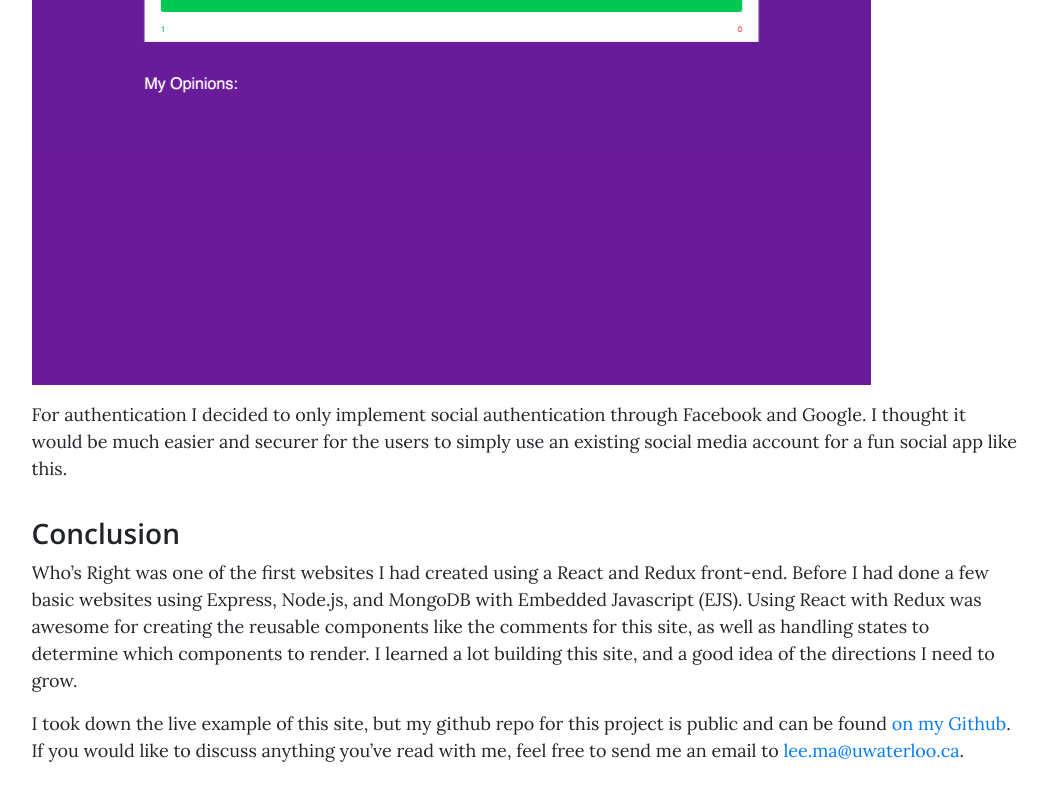
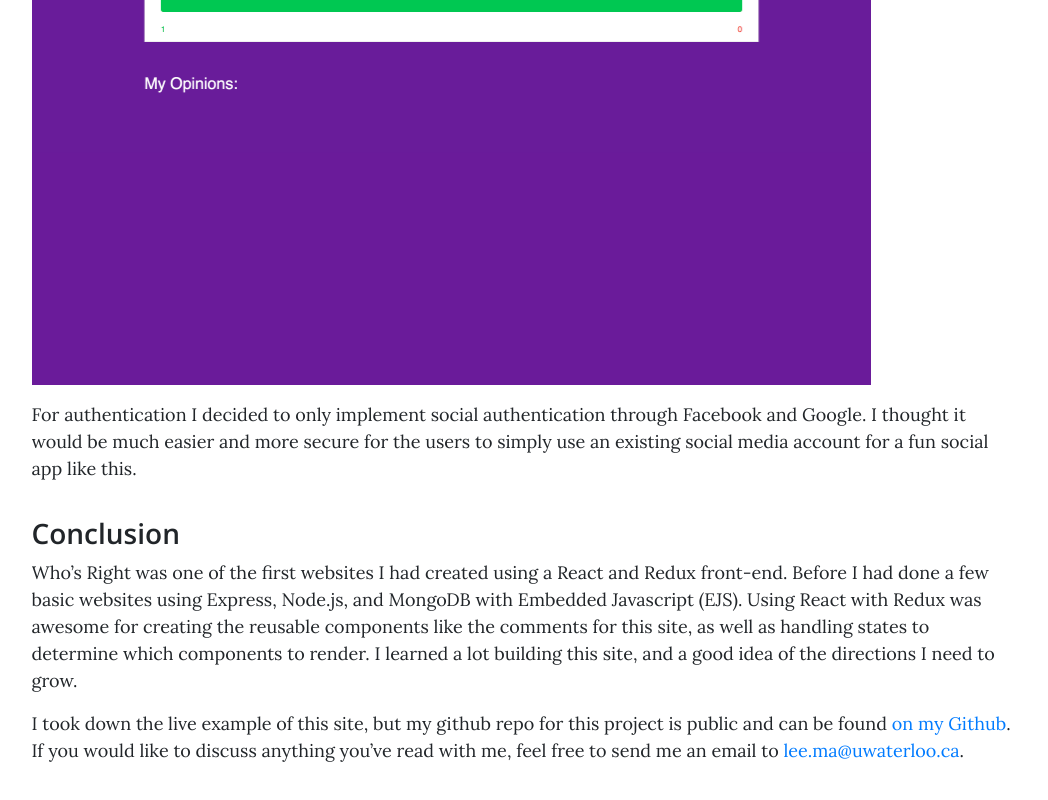
Before and after one commit to lee-ma/leema.ca, a React (Create React App) app: page /whosright in a window 1280 px wide. Shown: the part 2773-3573 px from the top of the page, without its empty margins (161-1209 px from the left). Built offline with nearby package versions, Linux system fonts and the light colour scheme.

Commit message:
fixed typo

```diff
--- a/src/whosrightblog.js
+++ b/src/whosrightblog.js
@@ -24,7 +24,7 @@ class WhosRight extends React.Component {
               <img className="scrnshot" src="./assets/whosright-pics/newform.png"/>
               <p className="blog-body">After finishing the post components, I moved onto creating the user dashboard, which showed the posts that the user posted and the posts they voted on, in case they ever wanted to come back to the posts. This was much of the same, just grabbing all the post ids from the user’s database object, then populating them with Mongoose.</p>
               <img className="scrnshot" src="./assets/whosright-pics/dash.png"/>
-              <p className="blog-body">For authentication I decided to only implement social authentication through Facebook and Google. I thought it would be much easier and securer for the users to simply use an existing social media account for a fun social app like this.</p>
+              <p className="blog-body">For authentication I decided to only implement social authentication through Facebook and Google. I thought it would be much easier and more secure for the users to simply use an existing social media account for a fun social app like this.</p>
             </div>
             <h3 className="subheader">Conclusion</h3>
             <p className="blog-body">Who’s Right was one of the first websites I had created using a React and Redux front-end. Before I had done a few basic websites using Express, Node.js, and MongoDB with Embedded Javascript (EJS). Using React with Redux was awesome for creating the reusable components like the comments for this site, as well as handling states to determine which components to render. I learned a lot building this site, and a good idea of the directions I need to grow.</p>
```
